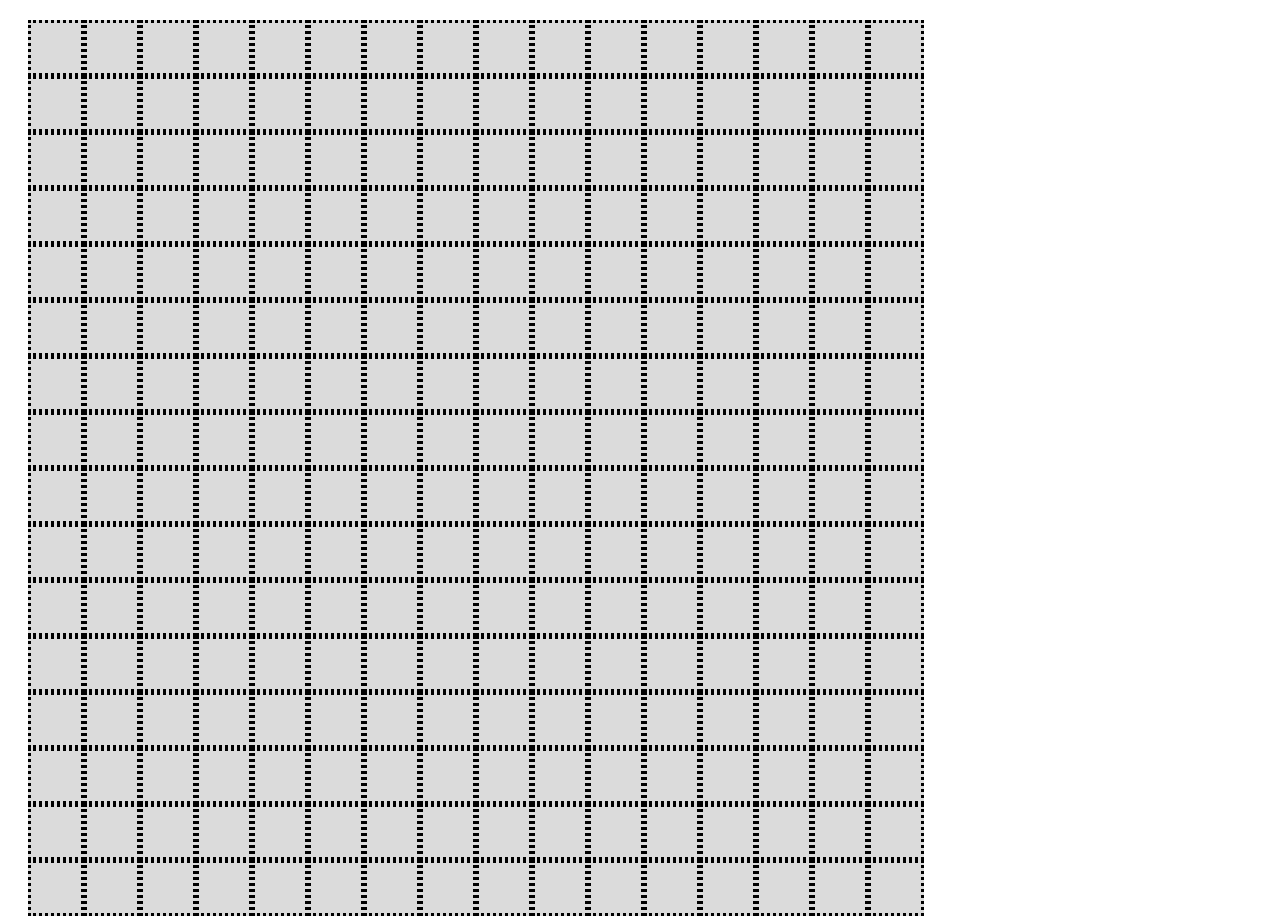
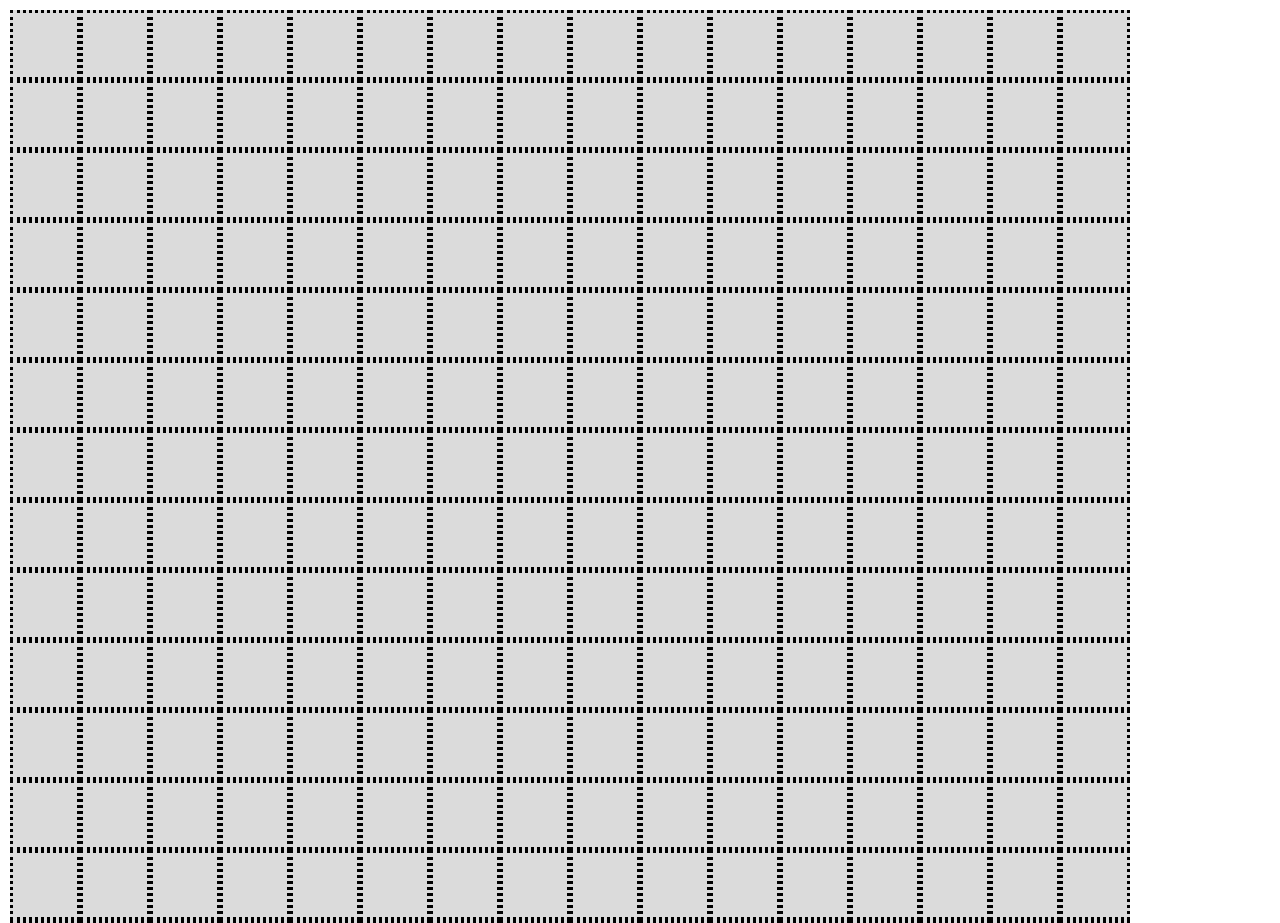
Before and after one commit to LeController/etch-a-sketch, a plain HTML site: page index.html in a window 1280 px wide. Shown: the top 923 px of the page. Drawn offline with Linux system fonts and the light colour scheme.

Commit message:
scale window and hover

```diff
--- a/script.js
+++ b/script.js
@@ -10,7 +10,6 @@ for (let i = 1; i <= 16 ; i++) {
         const div2 =  document.createElement('div')
         div2.classList.add("square")
         div2.classList.add(`${i}.${j}`)
-        // div2.textContent = `${i}.${j}`
         div.appendChild(div2);
     }
 }
--- a/style.css
+++ b/style.css
@@ -1,14 +1,19 @@
+body {
+margin: auto auto;
+}
+
 #container {
     display: flex;
-    line-height: 30px;
     padding: 10px;
-    margin: 10px;
-
 }
 
 .square {
     background-color: rgb(219, 219, 219);
-    width: 50px;
-    height: 50px;
+    width: 5vw;
+    height: 5vw;
     border-style: dotted;
 }
+
+.square:hover {
+    background-color: yellow;
+}
```
Also changed, not shown: index.html (+1 -1 lines).
